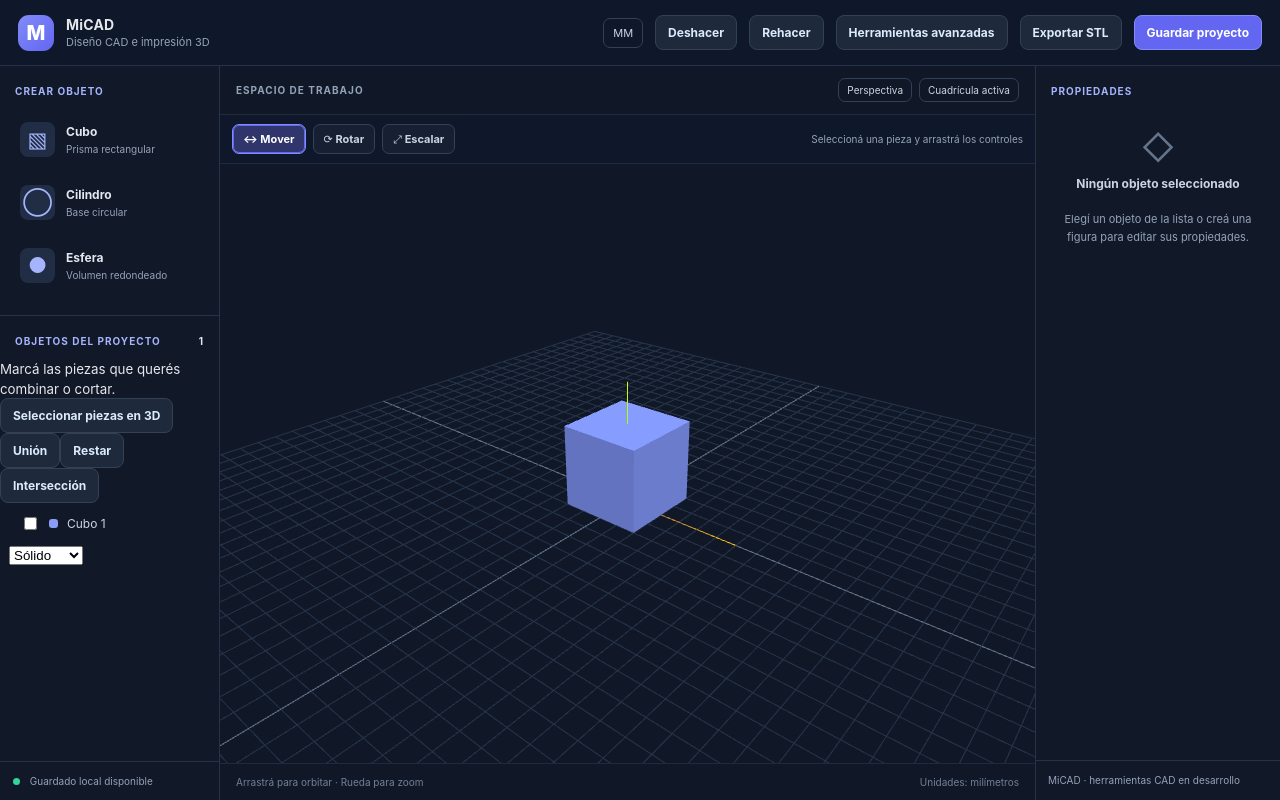
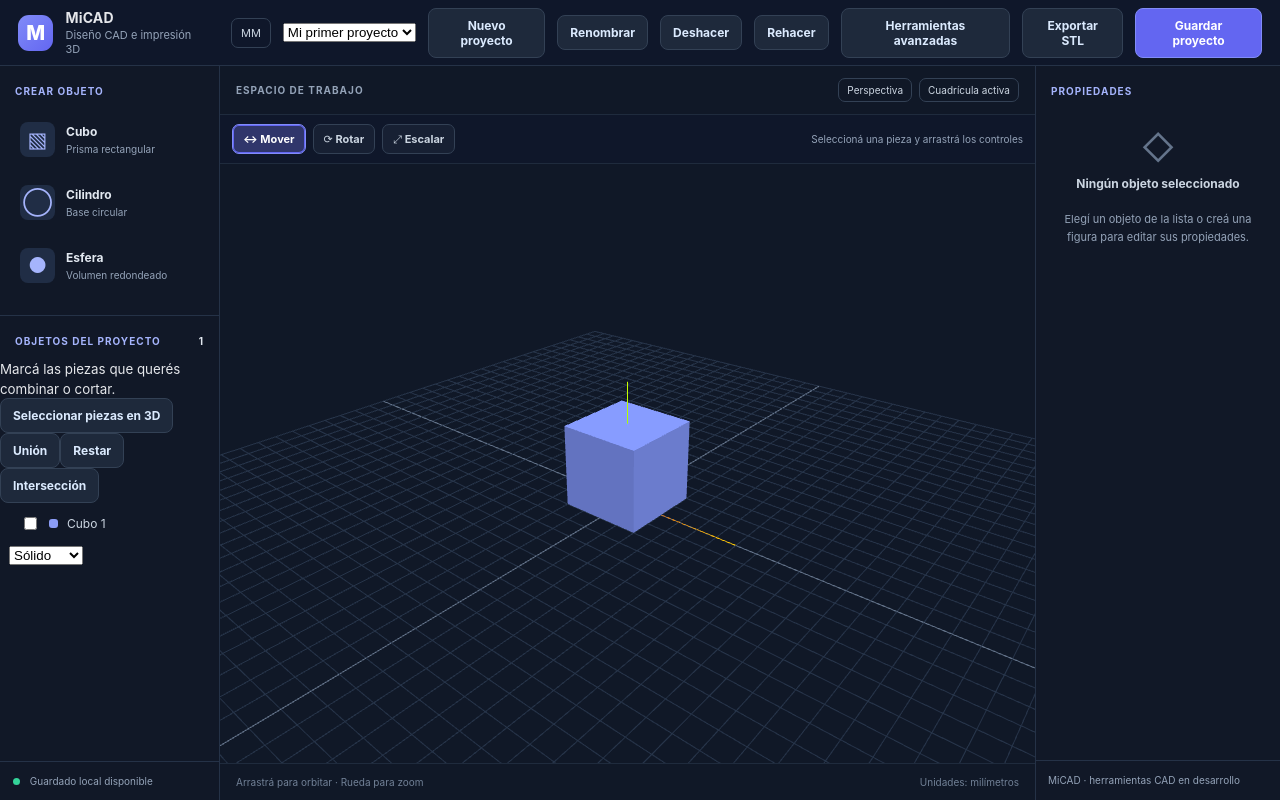
Before and after one commit to Filltler/cad-studio, a React (Vite) app: page / in a window 1280 px wide. Built offline with nearby package versions, Linux system fonts and the light colour scheme.

Commit message:
Add create, switch, and rename project actions

```diff
--- a/src/app/App.tsx
+++ b/src/app/App.tsx
@@ -185,18 +185,52 @@ export function App() {
 
   async function handleSave() {
     try {
-      await saveProject({
-        schemaVersion: 1,
-        id: "local-project",
-        name: "Mi primer proyecto",
-        units: "mm",
-        objects,
-        updatedAt: new Date().toISOString()
-      });
-      setNotice("Proyecto guardado localmente.");
-    } catch {
-      setNotice("No se pudo guardar el proyecto en este navegador.");
-    }
+      await saveProject({ schemaVersion: 1, id: projectId, name: projectName, units: "mm", objects, updatedAt: new Date().toISOString() });
+      await refreshProjects();
+      setNotice("Proyecto guardado: " + projectName);
+    } catch { setNotice("No se pudo guardar el proyecto en este navegador."); }
+  }
+
+  async function handleCreateProject() {
+    const entered = window.prompt("Nombre del nuevo proyecto:", "Proyecto nuevo");
+    if (entered === null) return;
+    const name = entered.trim();
+    if (!name) { setNotice("El nombre del proyecto no puede estar vacío."); return; }
+    const id = crypto.randomUUID();
+    try {
+      await saveProject({ schemaVersion: 1, id, name, units: "mm", objects: [], updatedAt: new Date().toISOString() });
+      loadProjectObjects([]);
+      setProjectId(id);
+      setProjectName(name);
+      setBooleanSelection([]);
+      await refreshProjects();
+      setNotice("Proyecto creado: " + name);
+    } catch { setNotice("No se pudo crear el proyecto."); }
+  }
+
+  async function handleOpenProject(id: string) {
+    try {
+      const project = await loadProject(id);
+      if (!project) { setNotice("No se encontró ese proyecto guardado."); return; }
+      loadProjectObjects(project.objects);
+      setProjectId(project.id);
+      setProjectName(project.name);
+      setBooleanSelection([]);
+      setNotice("Proyecto abierto: " + project.name);
+    } catch { setNotice("No se pudo abrir el proyecto seleccionado."); }
+  }
+
+  async function handleRenameProject() {
+    const entered = window.prompt("Nuevo nombre del proyecto:", projectName);
+    if (entered === null) return;
+    const name = entered.trim();
+    if (!name) { setNotice("El nombre del proyecto no puede estar vacío."); return; }
+    try {
+      await saveProject({ schemaVersion: 1, id: projectId, name, units: "mm", objects, updatedAt: new Date().toISOString() });
+      setProjectName(name);
+      await refreshProjects();
+      setNotice("Proyecto renombrado: " + name);
+    } catch { setNotice("No se pudo renombrar el proyecto."); }
   }
 
   function handleExportSTL() {
@@ -265,6 +299,12 @@ export function App() {
         </div>
         <div className="topbar-spacer" />
         <span className="unit-chip">MM</span>
+        <select aria-label="Proyecto actual" className="project-select" value={projectId} onChange={(event) => void handleOpenProject(event.target.value)}>
+          {projects.length === 0 && <option value={projectId}>{projectName}</option>}
+          {projects.map((project) => <option key={project.id} value={project.id}>{project.name}</option>)}
+        </select>
+        <button className="secondary-button" onClick={() => void handleCreateProject()}>Nuevo proyecto</button>
+        <button className="secondary-button" onClick={() => void handleRenameProject()}>Renombrar</button>
         <button className="secondary-button" onClick={undo} disabled={!canUndo} title="Deshacer (Ctrl+Z)">Deshacer</button>
         <button className="secondary-button" onClick={redo} disabled={!canRedo} title="Rehacer (Ctrl+Y)">Rehacer</button>
         <button className="secondary-button" onClick={() => setAdvanced((v) => !v)}>
```
